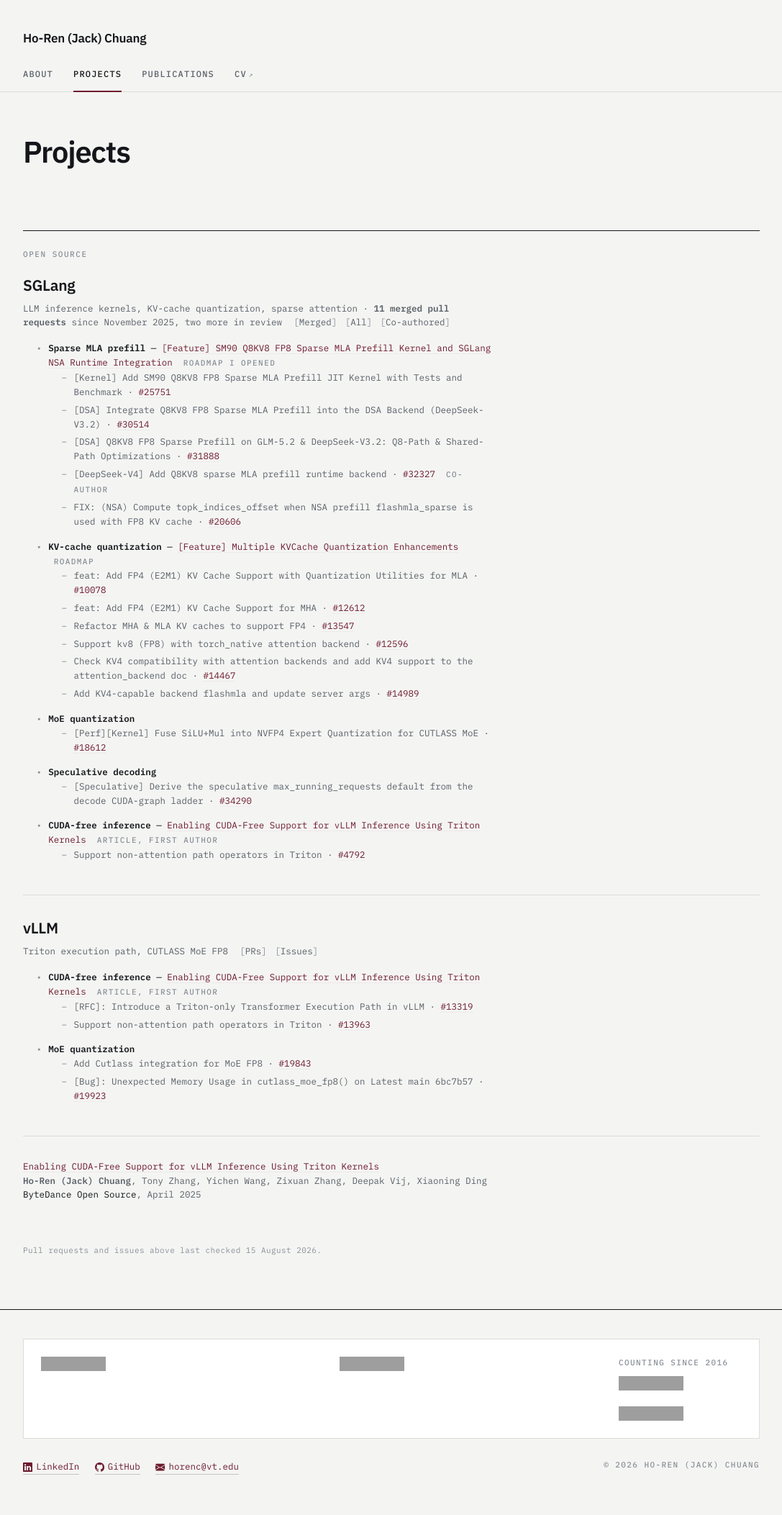
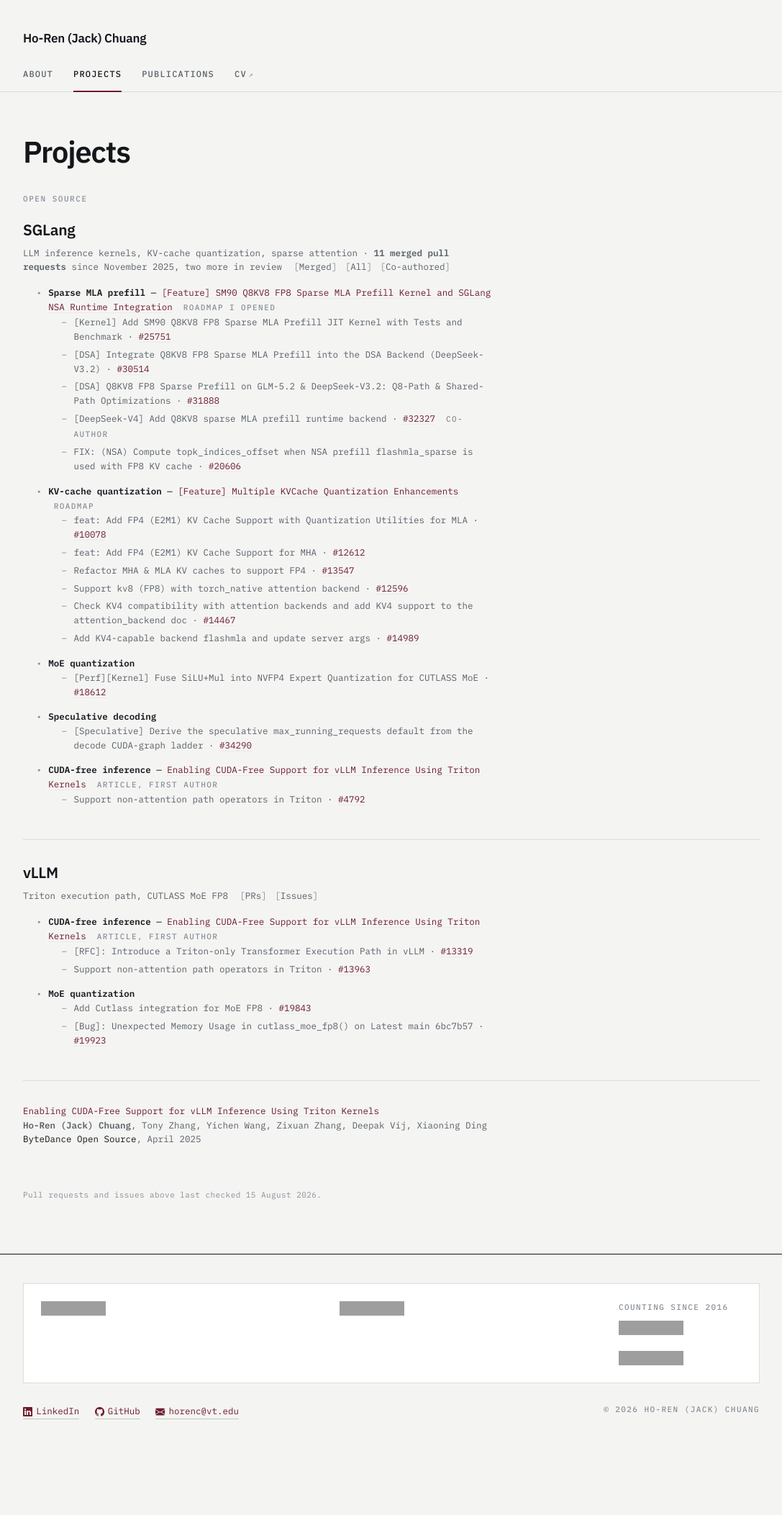
Before and after one commit to JackChuang/JackChuang.github.io, a Jekyll site: the page built from projects.html, in a window 1280 px wide. Shown: the whole page at 72% size, without its empty margins (96-1183 px from the left). Built offline with Jekyll 4.4.1, drawn with Linux system fonts in a browser that asks for light colours; after the commit the page ends 2028 px from its top, so only the background shows below that; grey boxes are pictures that could not be loaded.

Commit message:
Drop the rule and the stacked space under a page title
A section rule separates one group of rows from the group above it. Directly
under an <h1> there is no group above, so on /projects/ it was drawing a line
between a title and its own first section — the title had already ended a
block, and the rule said it again.

The space said it a third time: pagehead's 2.25rem bottom padding, the
section's 3.25rem top margin and its 1.5rem top padding stacked to 7rem of
nothing between "Projects" and the first word under it.

Scoped to .pagehead + .section, so mid-page sections — Education, Beyond work,
and Research when it has entries — keep both, where the rule is doing the job
it exists for.

```diff
--- a/assets/css/site.css
+++ b/assets/css/site.css
@@ -328,6 +328,19 @@
   padding-top: 1.5rem;
   border-top: 1px solid var(--ink);
 }
+/* A section opening straight after the page title needs neither the rule nor
+   the space. The rule is there to separate one group from the group above it,
+   and directly under an <h1> there is no group above — it only draws a line
+   between a title and its own first section. The three gaps also stacked:
+   pagehead's 2.25rem, the section's 3.25rem margin and its 1.5rem padding came
+   to 7rem of nothing between "Projects" and the first word under it.
+   Mid-page sections (Education, Beyond work, Research) keep both. */
+.pagehead + .section {
+  border-top: 0;
+  margin-top: 0;
+  padding-top: 0;
+}
+
 /* the label already draws the rule, so the row under it must not draw another */
 .section + .row {
   border-top: 0;
```
